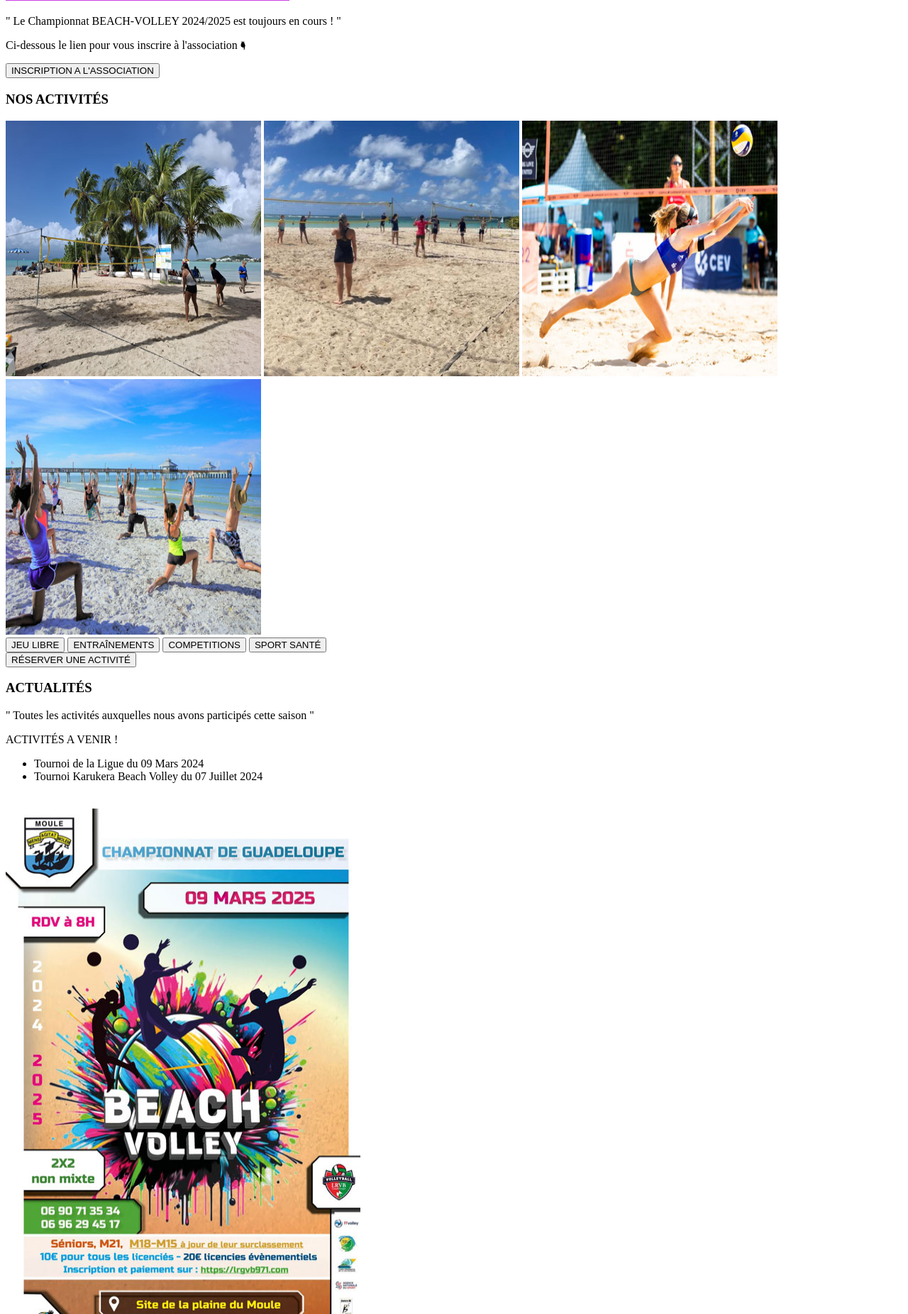
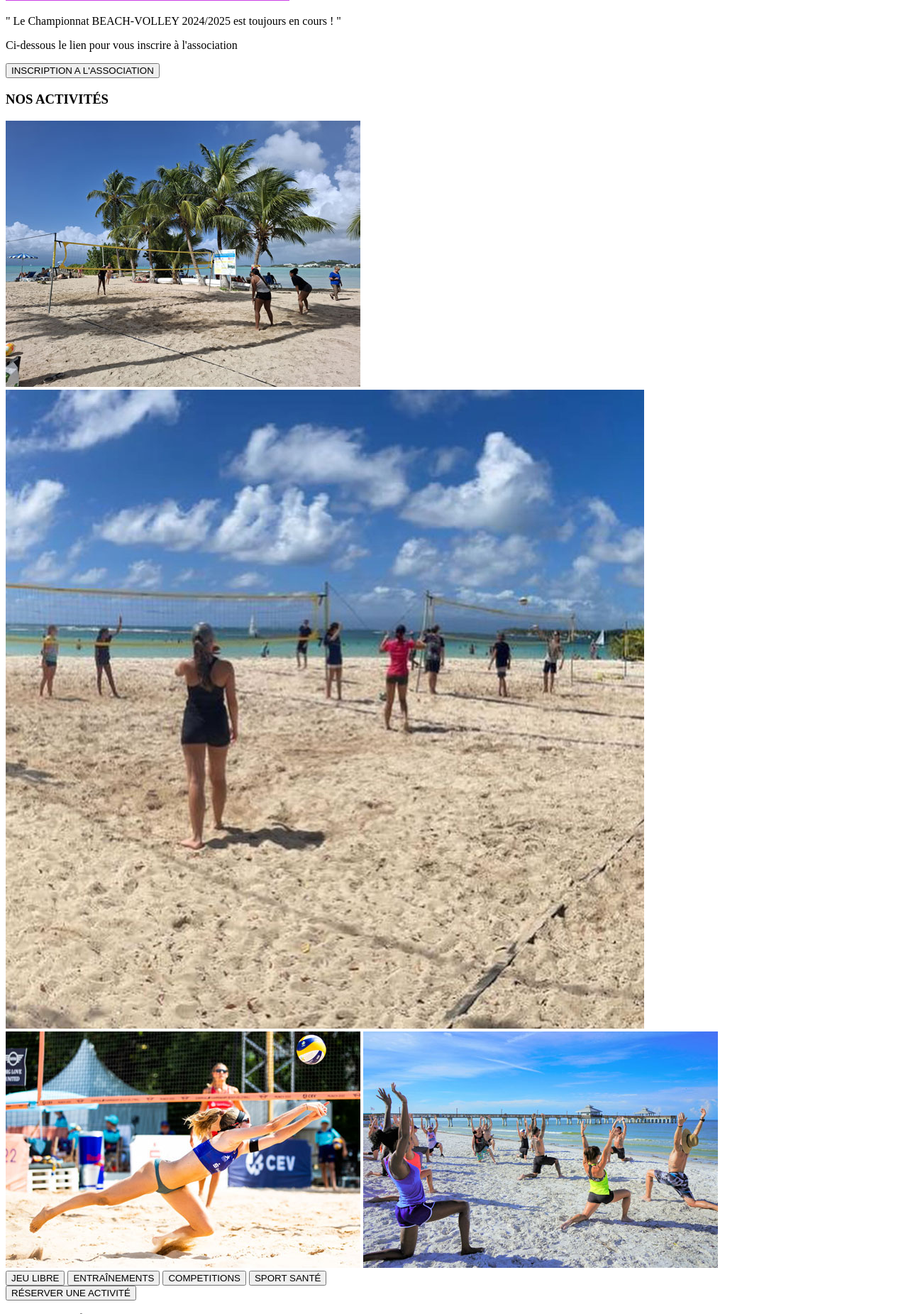
Before and after one commit to MarieH971/KbvPC, a Symfony app: template templates/home/index.html.twig in a window 1280 px wide. Shown: the part 548-2399 px from the top of the page at 71% size. Run offline with Twig, Linux system fonts and the light colour scheme; the template is opened without the code that fills it, so the values that code supplies are empty; some libraries are stand-ins or nearby versions.

Commit message:
integration

```diff
--- a/templates/base.html.twig
+++ b/templates/base.html.twig
@@ -15,7 +15,6 @@
         {% endblock %}
     </head>
     <body>
-        <div id="root"></div>
         {% block body %}{% endblock %}
     </body>
 </html>
--- a/templates/home/index.html.twig
+++ b/templates/home/index.html.twig
@@ -6,10 +6,18 @@
     {% include "_partials/menu.html.twig" %}
     <div id="imagePrincipale">
         {% if app.user %}
-            <button class="btn-connecter" onclick="window.location.href='{{ path('app_logout') }}';">Se déconnecter
+            <button
+                class="btn-connecter"
+                onclick="window.location.href='{{ path('app_logout') }}';"
+            >
+                Se déconnecter
             </button>
         {% else %}
-            <button class="btn-connecter" onclick="window.location.href='{{ path('app_login') }}';">Se connecter
+            <button
+                class="btn-connecter"
+                onclick="window.location.href='{{ path('app_login') }}';"
+            >
+                Se connecter
             </button>
         {% endif %}
         {% include "_partials/flash.html.twig" %}
@@ -18,42 +26,53 @@
             <div>BEACH VOLLEY</div>
         </h1>
         <div id="premierTrait"></div>
-        <h3>LE BEACH VOLLEY AU FEMININ</h3>
+        <h3 class="py-3">LE BEACH VOLLEY AU FEMININ</h3>
     </div>
 {% endblock %}
 
 
 {% block page_main %}
-    <h3 class="laUne">À LA UNE !</h3>
-    <div class="containerUne">
+    <h3 class="laUne pt-4">À LA UNE !</h3>
+    <div class="containerUne py-3">
         <img src="{{ asset('build/images/frontCardWeb.jpg') }}" alt="affiche beach volley">
-
     </div>
     <p>" Le Championnat BEACH-VOLLEY 2024/2025 est toujours en cours ! "</p>
-    <p> Ci-dessous le lien pour vous inscrire à l'association 🖣 </p>
+    <p>Ci-dessous le lien pour vous inscrire à l'association</p>
 
 
-    <button class="buttonInsc" type="button" onclick="window.location.href='{{ path('app_inscription') }}';">INSCRIPTION
-        A L'ASSOCIATION
+    <button
+        class="buttonInsc my-3"
+        type="button"
+        onclick="window.location.href='{{ path('app_inscription') }}';"
+    >
+        INSCRIPTION A L'ASSOCIATION
     </button>
 
     <div id="autreTrait"></div>
 
-    <h3>NOS ACTIVITÉS</h3>
-    <div class="imgActivites">
-        <img src="{{ asset('build/images/sweWeb.jpg') }}" alt="Swe" width="360" height="360">
-        <img src="{{ asset('build/images/sessionTrainingWeb.jpg') }}" alt="training" width="360" height="360">
-        <img src="{{ asset('build/images/receptionWeb.jpg') }}" alt="competition" width="360" height="360">
-        <img src="{{ asset('build/images/fitnessWeb.jpg') }}" alt="fitness" width="360" height="360">
+    <h3 class="pt-3">NOS ACTIVITÉS</h3>
+    <div class="imgActivites pt-3">
+        <img src="{{ asset('build/images/sweWeb.jpg') }}" alt="Swe">
+        <img src="{{ asset('build/images/sessionTrainingWeb.jpg') }}" alt="training">
+        <img src="{{ asset('build/images/receptionWeb.jpg') }}" alt="competition">
+        <img src="{{ asset('build/images/fitnessWeb.jpg') }}" alt="fitness">
     </div>
-    <div class="buttActivites">
+    <div class="buttActivites pt-4">
         <button class="homeActivites" type="button">JEU LIBRE</button>
         <button class="homeActivites" type="button">ENTRAÎNEMENTS</button>
         <button class="homeActivites" type="button">COMPETITIONS</button>
         <button class="homeActivites" type="button">SPORT SANTÉ</button>
     </div>
 
-    <div><button class="reservationSession" type="button" onclick="window.location.href='{{ path('app_reservation') }}';">RÉSERVER UNE ACTIVITÉ </button></div>
+    <div>
+        <button
+            class="reservationSession mt-4"
+            type="button"
+            onclick="window.location.href='{{ path('app_reservation') }}';"
+        >
+            RÉSERVER UNE ACTIVITÉ
+        </button>
+    </div>
     <div id="autreTrait"></div>
 
     <h3>ACTUALITÉS</h3>
@@ -67,7 +86,7 @@
         </ul>
     </div>
 
-     <img src="{{ asset('build/images/0903Web.jpg') }}" alt="B5" width="500" height="800" style="padding-top: 20px;">
+    <img src="{{ asset('build/images/0903Web.jpg') }}" alt="B5" width="500" height="800" style="padding-top: 20px;">
 
     <div id="autreTrait"></div>
 
@@ -80,7 +99,7 @@
 
         <img src="{{ asset('build/images/DecathlonNewWeb.jpg') }}" alt="decathlon" width="150" height="150">
         <img src="{{ asset('build/images/B5web.jpg') }}" alt="B5" width="150" height="150">
-{#        <img src="/publicbuild/images/DecathlonNewWeb.jpg>#}
+        {#        <img src="/publicbuild/images/DecathlonNewWeb.jpg> #}
     </div>
 
 {% endblock %}
--- a/templates/login/login.html.twig
+++ b/templates/login/login.html.twig
@@ -26,7 +26,7 @@
         </div>
     {% endif %}
 
-        <section class="h-100 gradient-form" style="background-color: #eee;">
+        <section class="h-100" style="background-color: #eee;">
   <div class="container py-5 h-100">
     <div class="row d-flex justify-content-center align-items-center h-100">
       <div class="col-xl-10">
@@ -72,7 +72,7 @@
             </div>
             <div class="col-lg-6 d-flex align-items-center gradient-custom-2">
               <div class="text-white px-3 py-4 p-md-5 mx-md-4">
-                <h4 class="mb-4">Plus qu'une ssociation</h4>
+                <h4 class="mb-4">Plus qu'une association</h4>
                 <p class="small mb-0">Lorem ipsum dolor sit amet, consectetur adipisicing elit, sed do eiusmod
                   tempor incididunt ut labore et dolore magna aliqua. Ut enim ad minim veniam, quis nostrud
                   exercitation ullamco laboris nisi ut aliquip ex ea commodo consequat.</p>
```
Also changed, not shown: assets/styles/style.css (+76 -46 lines).
